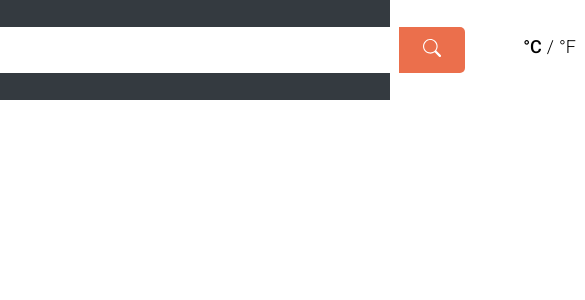
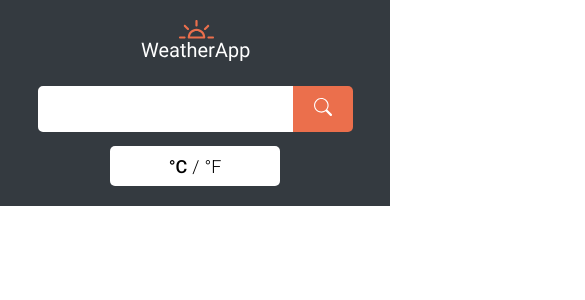
Before and after one commit to VladyslavHimself/weather-app, a React (Create React App) app: page / in a window 390 px wide. Shown: the top 300 px of the page, 585 px wide, since content can reach past the window. Built offline with nearby package versions, Linux system fonts and the light colour scheme.

Commit message:
Added responsivnes to navbar

```diff
--- a/src/components/Navbar/Component.tsx
+++ b/src/components/Navbar/Component.tsx
@@ -1,4 +1,4 @@
-import { useState } from 'react';
+import { useEffect, useState } from 'react';
 import ChooseMetricButton from '../ChooseMetricButton/Component';
 import SearchField from '../SearchField/Component';
 import classes from './styles.module.scss';
@@ -7,12 +7,14 @@ import logoSvg from '../../assets/logotype.svg';
 
 function Navbar(): JSX.Element {
     const [inputField, setInputField] = useState<string>('');
+
     return (
         <div className={classes.navbar}>
             <div className={classes.container}>
                 <div className={classes.logotype}>
                     <img src={logoSvg} alt="logotype" />
                 </div>
+
                 <div className={classes.search}>
                     <SearchField
                         stateValue={inputField}
--- a/src/components/Navbar/styles.module.scss
+++ b/src/components/Navbar/styles.module.scss
@@ -16,4 +16,27 @@
         justify-content: space-between;
         padding: 0 20px;
     }
+
+    .search {
+        width: 600px;
+    }
 }
+
+@media (max-width: 935px) {
+    .navbar {
+        height: 100%;
+        padding: 20px 0;
+    }
+
+    .container {
+        align-items: center;
+        justify-content: center !important;
+        padding: 0 20px;
+        flex-direction: column;
+    }
+
+    .search {
+        width: 90% !important;
+        padding: 20px 0;
+    }
+}
--- a/src/components/SearchField/styles.module.scss
+++ b/src/components/SearchField/styles.module.scss
@@ -2,7 +2,7 @@
 @import '../../styles/variables';
 
 .search-field {
-    width: 600px;
+    width: 100%;
     height: 40px;
 
     display: flex;
```
